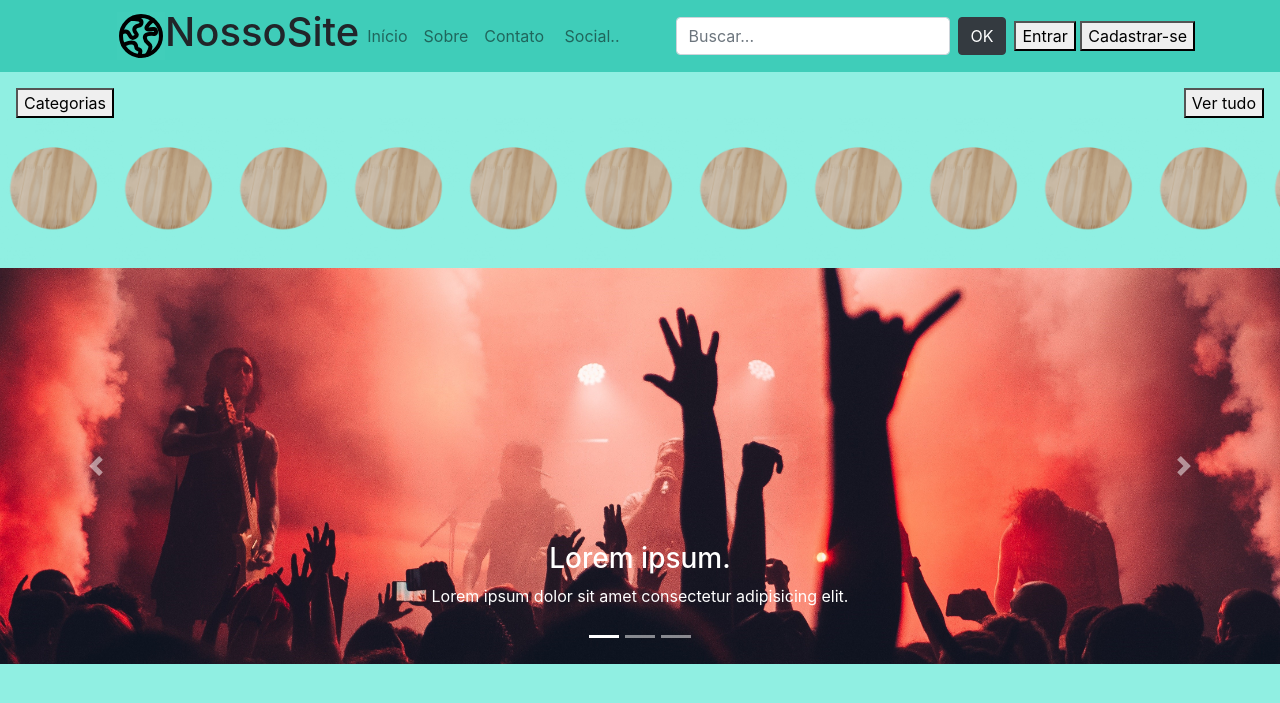
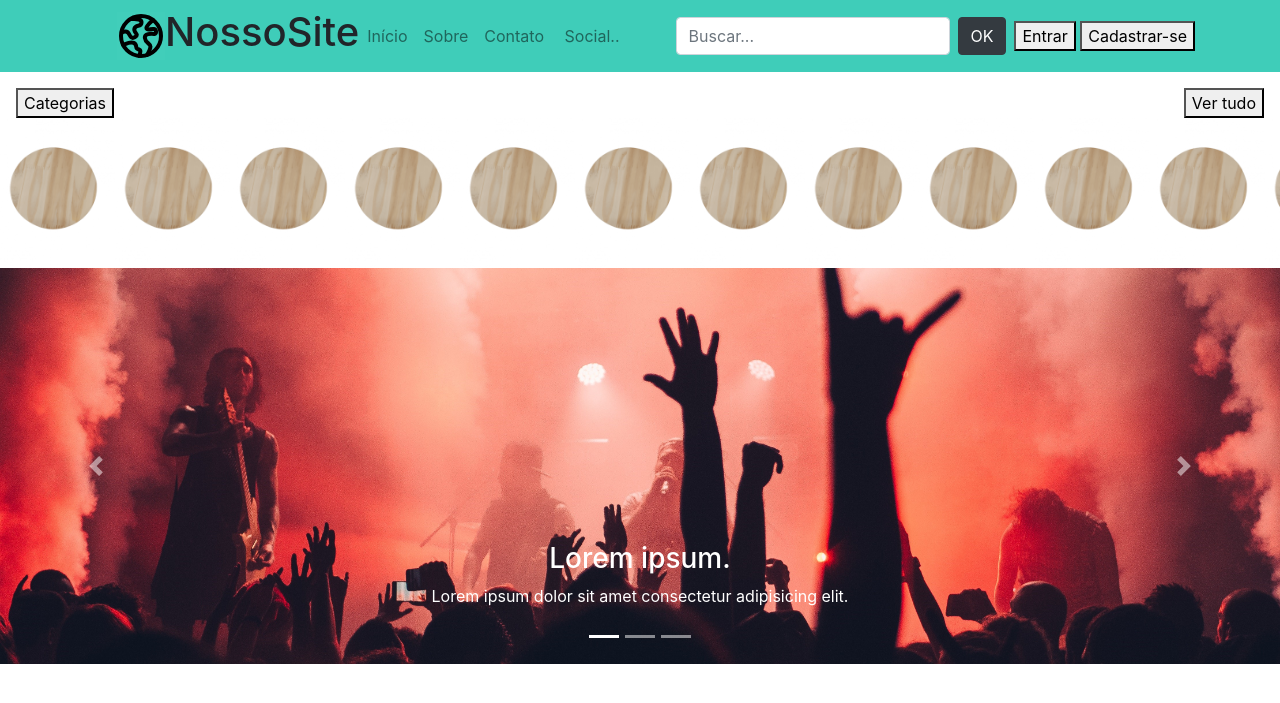
Before and after one commit to iamgiovann4/pj2-g06, a PHP site: page / in a window 1280 px wide. Shown: the top 703 px of the page. Run offline with PHP 8.4, Linux system fonts and the light colour scheme.

Commit message:
cor_body

```diff
--- a/assets/custom.css
+++ b/assets/custom.css
@@ -20,7 +20,7 @@
 body, html{
     margin: 0;
     padding: 0;
-    background-color: var(--fundo);
+    background-color: #fff;
 }
 
 .bg-faded{
```
